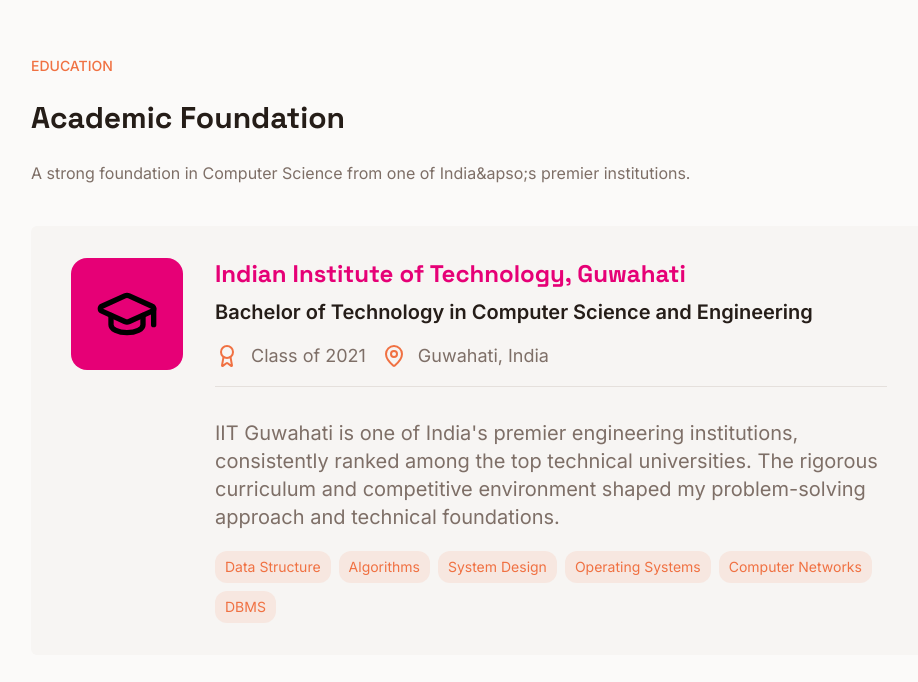
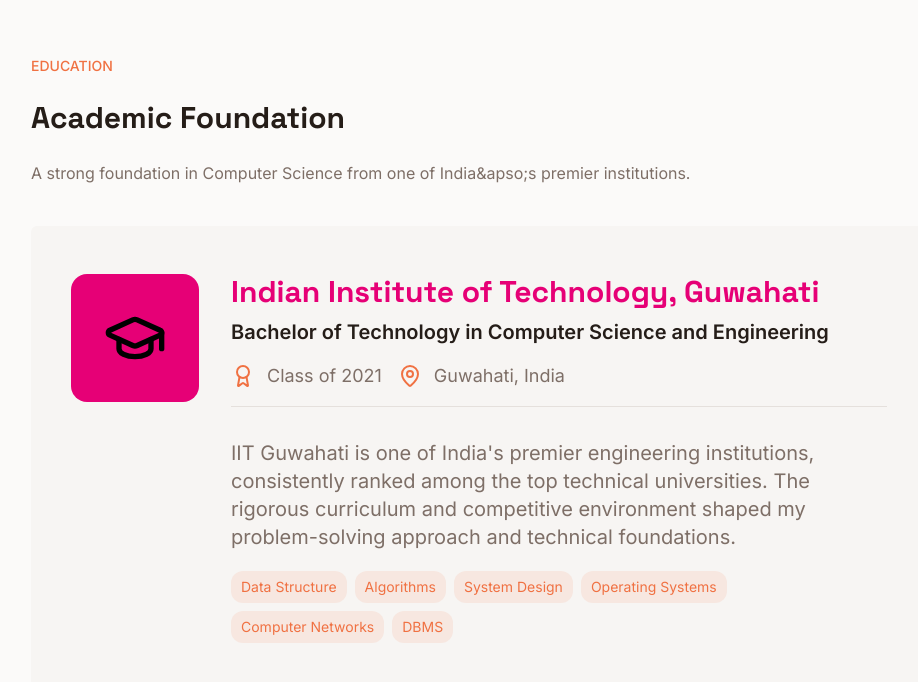
Before and after one commit to Ashu112/Portfolio-v2, a Next.js app: page / in a window 1280 px wide. Shown: the part 2658-3340 px from the top of the page, without its empty margins (1-919 px from the left). Built offline with nearby package versions, Linux system fonts and the light colour scheme.

Commit message:
education section ready

```diff
--- a/src/components/Education.tsx
+++ b/src/components/Education.tsx
@@ -22,14 +22,14 @@
               premier institutions.
             </p>
           </div>
-          <div className="bg-card flex max-w-4xl gap-8 rounded-md px-10 py-8">
-            <div className="flex h-28 min-w-28 items-center justify-center rounded-2xl bg-pink-600">
+          <div className="bg-card flex max-w-4xl gap-8 rounded-md px-10 py-12">
+            <div className="flex h-32 min-w-32 items-center justify-center rounded-2xl bg-pink-600">
               <GraduationCap className="h-16 w-16 text-black" />
             </div>
             <div className="space-y-4">
               {/* Education title */}
               <div className="space-y-2">
-                <h3 className="text-2xl font-bold text-pink-600">
+                <h3 className="text-3xl font-bold text-pink-600">
                   Indian Institute of Technology, Guwahati
                 </h3>
                 <p className="text-xl font-semibold">
```
